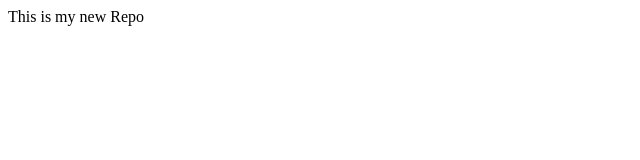
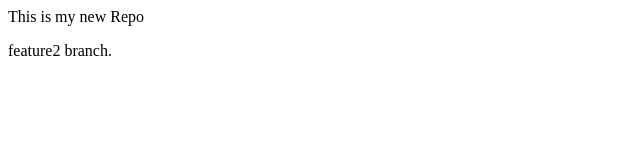
Before and after one commit to Shubham-hub-rgb/LocalRepo, a plain HTML site: page index.html in a window 1280 px wide. Shown: the full height of the page, 0-640 px from the left. Drawn offline with Linux system fonts and the light colour scheme.

Commit message:
add feature2

```diff
--- a/index.html
+++ b/index.html
@@ -1 +1,2 @@
 <p>This is my new Repo</p>
+<P>feature2 branch.</P>
```
